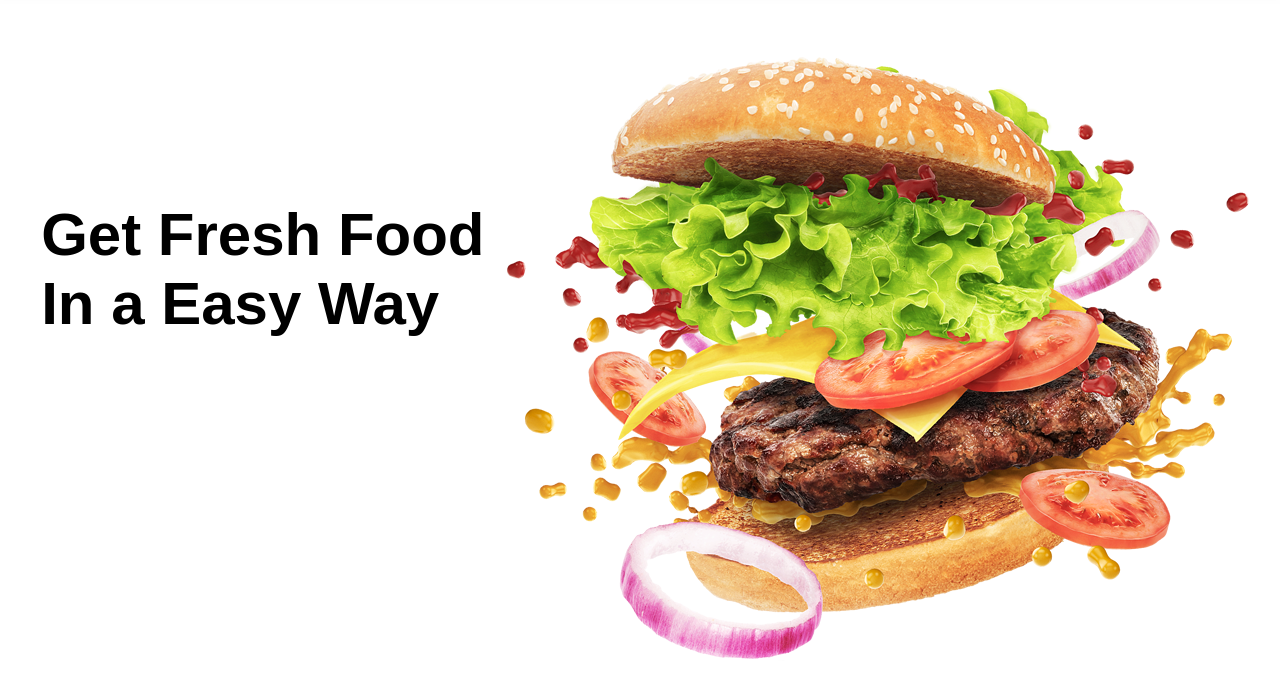
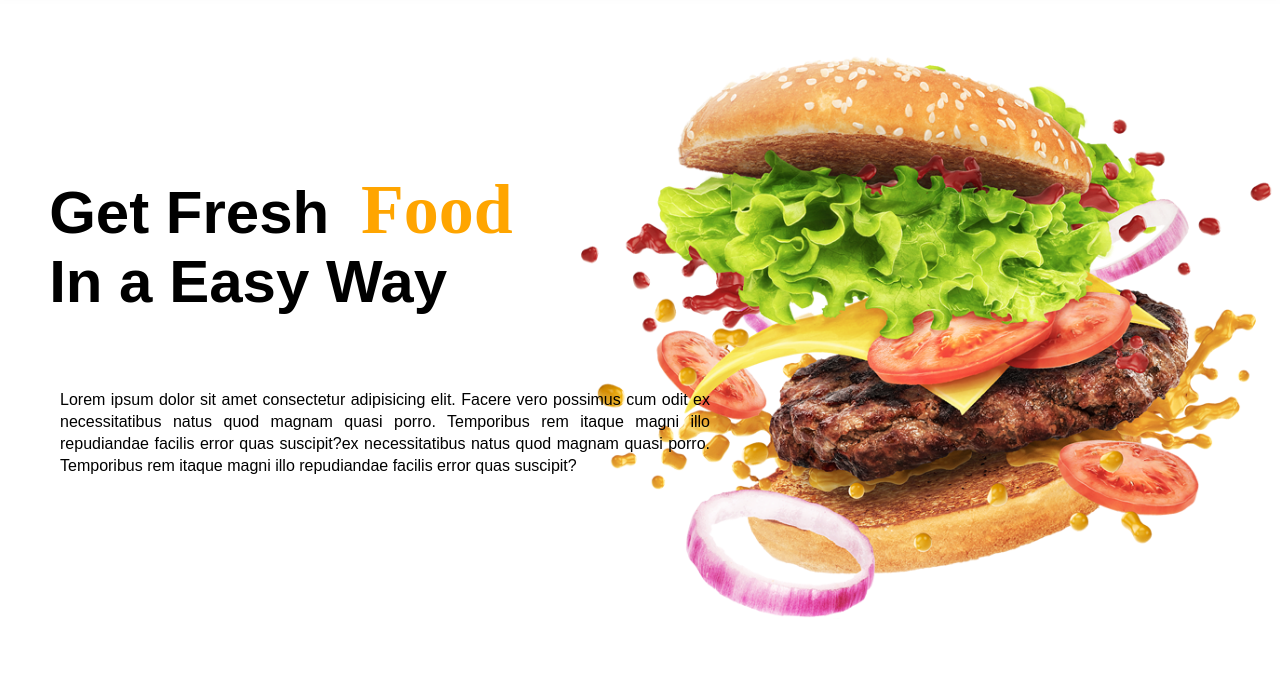
Before and after one commit to md-ibrahim-bd/food-website-my-practice, a plain HTML site: page index.html in a window 1280 px wide. Shown: the part 78-776 px from the top of the page. Drawn offline with Linux system fonts and the light colour scheme.

Commit message:
img and text added

```diff
--- a/index.html
+++ b/index.html
@@ -36,6 +36,9 @@
                 <img src="image/main_img.png" alt="">
             </div>
         </div>
+        <p>
+            Lorem ipsum dolor sit amet consectetur adipisicing elit. Facere vero possimus cum odit ex necessitatibus natus quod magnam quasi porro. Temporibus rem itaque magni illo repudiandae facilis error quas suscipit?ex necessitatibus natus quod magnam quasi porro. Temporibus rem itaque magni illo repudiandae facilis error quas suscipit?
+        </p>
     </section>
 </body>
 </html>
--- a/style.css
+++ b/style.css
@@ -81,3 +81,23 @@ section .main .men-text h1{
     left: 20px;
 
 }
+section .main .men-text h1 span{
+    margin-left: 15px;
+    color: orange;
+    font-family: mv boli;
+    line-height: 22px;
+    font-size: 70px;
+}
+section .main .main-image img{
+    width: 700px;
+    position: relative;
+    left: 30px;
+}
+section p{
+    width: 650px;
+    text-align: justify;
+    position: relative;
+    left: 60px;
+    bottom: 120px;
+    line-height: 22px;
+}
```
